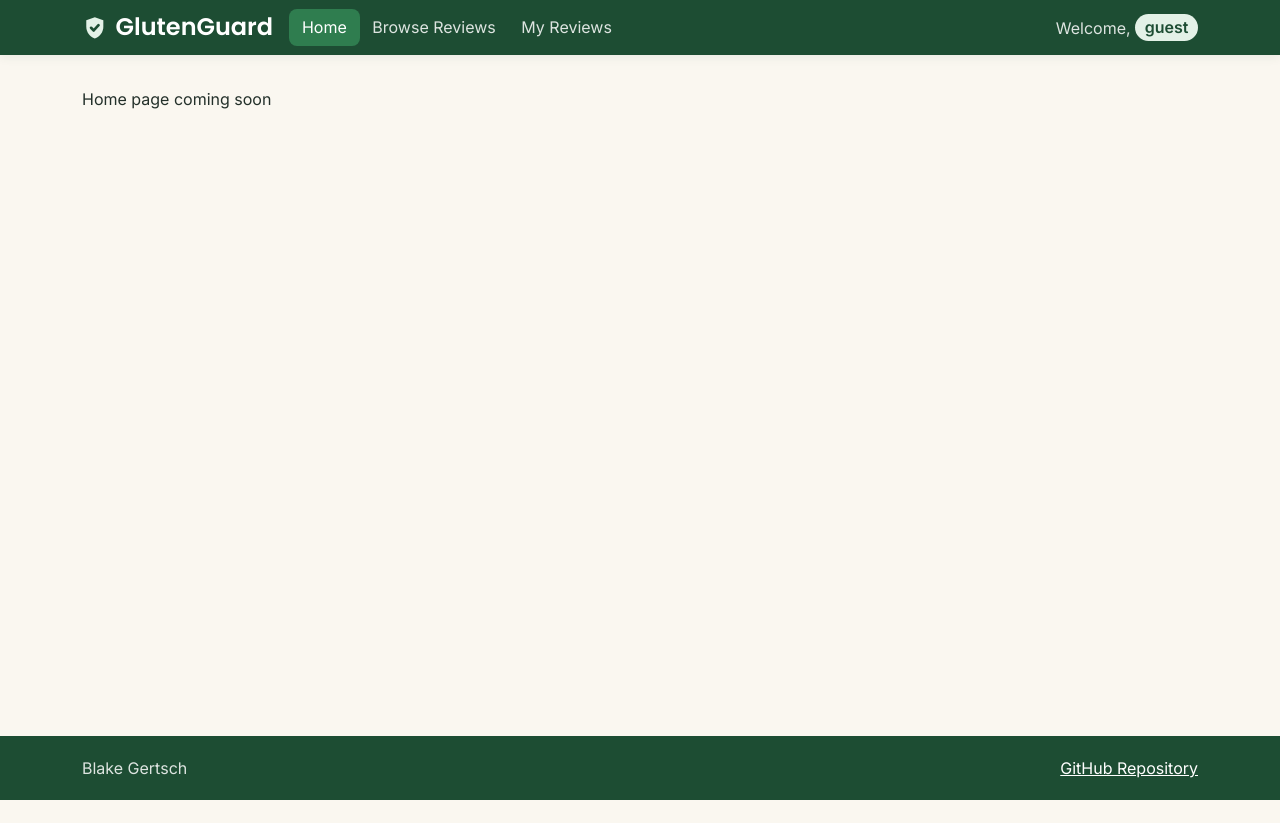
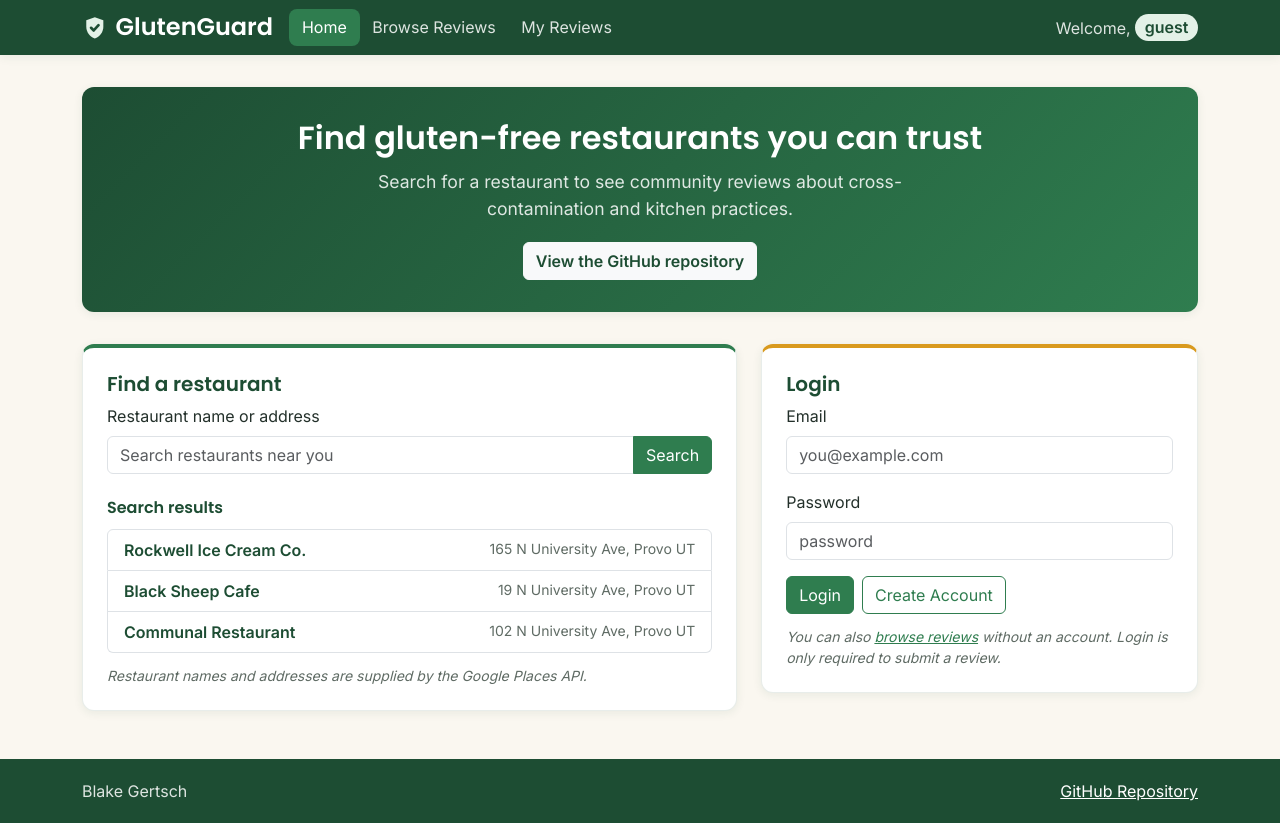
Before and after one commit to blakeg9944/Fall2026Startup, a React (Vite) app: page / in a window 1280 px wide. Before the commit the page ends 800 px from the top, so only its background shows below. Built offline with nearby package versions, Linux system fonts and the light colour scheme.

Commit message:
Convert home page HTML into the Home component

```diff
--- a/src/home/home.jsx
+++ b/src/home/home.jsx
@@ -1,5 +1,80 @@
 import React from 'react';
+import { Link } from 'react-router-dom';
 
 export function Home() {
-  return <main className="container">Home page coming soon</main>;
+  return (
+    <main className="container">
+      <div className="hero">
+        <h2>Find gluten-free restaurants you can trust</h2>
+        <p>Search for a restaurant to see community reviews about cross-contamination and kitchen practices.</p>
+        <a className="btn btn-light" href="https://github.com/blakeg9944/Fall2026Startup">
+          View the GitHub repository
+        </a>
+      </div>
+
+      <div className="home-grid">
+        <section className="gg-card" id="search-card">
+          <h3>Find a restaurant</h3>
+          <form method="get" action="/restaurant">
+            <label htmlFor="search" className="form-label">
+              Restaurant name or address
+            </label>
+            <div className="input-group">
+              <input type="search" className="form-control" id="search" name="search" placeholder="Search restaurants near you" />
+              <button type="submit" className="btn btn-success">
+                Search
+              </button>
+            </div>
+          </form>
+
+          {/* Placeholder: results come from the Google Places API as the user types */}
+          <h4>Search results</h4>
+          <div className="list-group">
+            <Link className="list-group-item list-group-item-action" to="/restaurant">
+              <strong>Rockwell Ice Cream Co.</strong>
+              <span className="address">165 N University Ave, Provo UT</span>
+            </Link>
+            <Link className="list-group-item list-group-item-action" to="/restaurant">
+              <strong>Black Sheep Cafe</strong>
+              <span className="address">19 N University Ave, Provo UT</span>
+            </Link>
+            <Link className="list-group-item list-group-item-action" to="/restaurant">
+              <strong>Communal Restaurant</strong>
+              <span className="address">102 N University Ave, Provo UT</span>
+            </Link>
+          </div>
+          <p className="placeholder-note">Restaurant names and addresses are supplied by the Google Places API.</p>
+        </section>
+
+        <section className="gg-card" id="login-card">
+          <h3>Login</h3>
+          <form method="get" action="/browse">
+            <div className="mb-3">
+              <label htmlFor="email" className="form-label">
+                Email
+              </label>
+              <input type="email" className="form-control" id="email" name="email" placeholder="you@example.com" required />
+            </div>
+            <div className="mb-3">
+              <label htmlFor="password" className="form-label">
+                Password
+              </label>
+              <input type="password" className="form-control" id="password" name="password" placeholder="password" required />
+            </div>
+            <div className="button-row">
+              <button type="submit" className="btn btn-success">
+                Login
+              </button>
+              <button type="submit" className="btn btn-outline-success">
+                Create Account
+              </button>
+            </div>
+          </form>
+          <p className="placeholder-note">
+            You can also <Link to="/browse">browse reviews</Link> without an account. Login is only required to submit a review.
+          </p>
+        </section>
+      </div>
+    </main>
+  );
 }
```
Also changed, not shown: home.html (deleted, +0 -100 lines).
